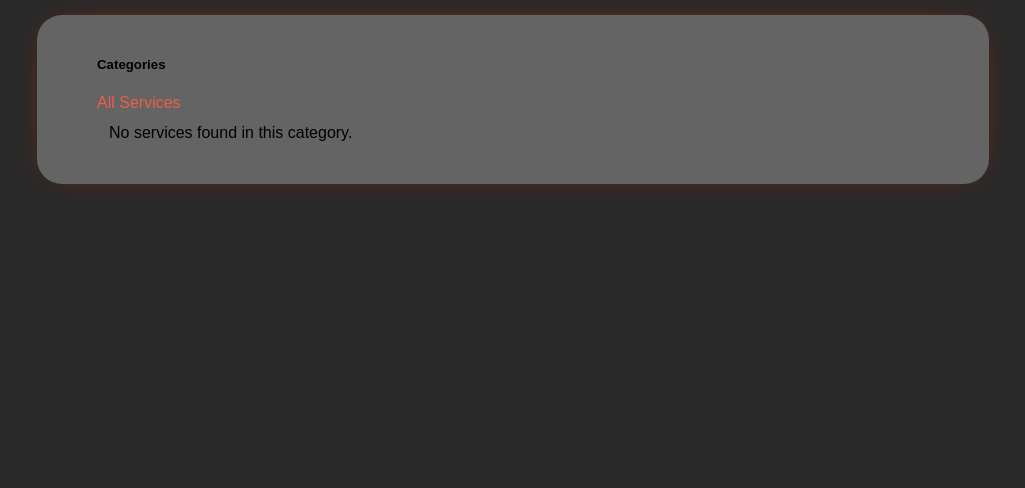
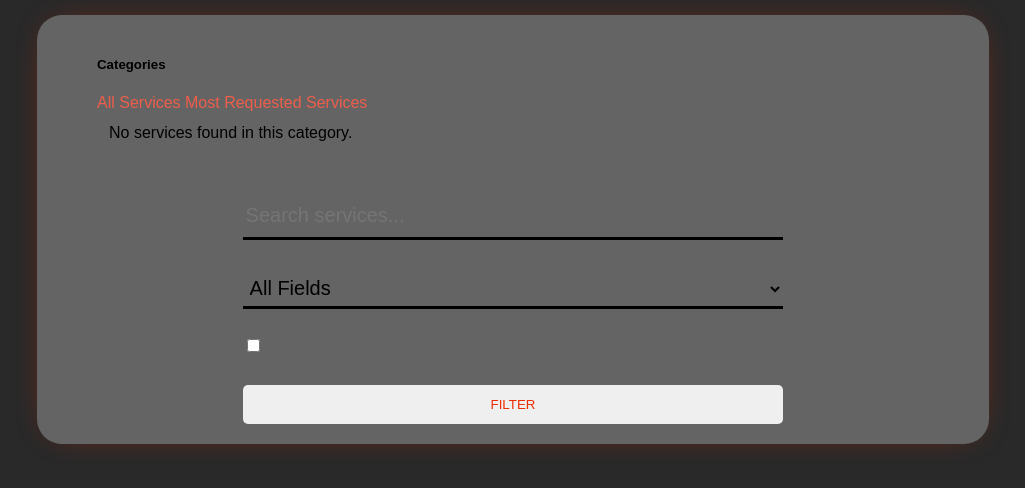
Before and after one commit to Wendy-Tabitha/netfix, a Django app: page /services/ in a window 1280 px wide. Shown: the part 61-549 px from the top of the page, without its empty margins (127-1152 px from the left). Run offline with Django 3.2, Linux system fonts and the light colour scheme; data that the repository does not hold is empty.

Commit message:
Add most requested services feature with filtering options and update related templates

```diff
--- a/services/templates/services/base.html
+++ b/services/templates/services/base.html
@@ -10,6 +10,9 @@
                     <div class="list-group">
                         <a href="{% url 'service_list' %}" class="list-group-item list-group-item-action {% if not category %}active{% endif %}">
                             All Services
+                        </a>
+                        <a href="{% url 'most_requested_services' %}" class="list-group-item list-group-item-action">
+                            Most Requested Services
                         </a>
                         {% for cat in categories %}
                         <a href="{% url 'service_list' %}?category={{ cat.id }}"
--- a/services/templates/services/service_list.html
+++ b/services/templates/services/service_list.html
@@ -13,6 +13,9 @@
                 <p class="card-text">{{ service.description|truncatewords:30 }}</p>
                 <p class="card-text"><strong>Price per hour:</strong> ${{ service.price_hour }}</p>
                 <p class="card-text"><small class="text-muted">Provider: {{ service.provider.username }}</small></p>
+                {% if most_requested %}
+                <p class="card-text"><small class="text-muted">Total Requests: {{ service.request_count }}</small></p>
+                {% endif %}
                 <a href="{% url 'service_detail' service.id %}" class="btn btn-primary">View Details</a>
             </div>
         </div>
@@ -53,4 +56,21 @@
     </ul>
 </nav>
 {% endif %}
+
+<div class="filters">
+    <form method="get" class="filter-form">
+        <input type="text" name="search" placeholder="Search services..." value="{{ search_query }}">
+        <select name="field">
+            <option value="">All Fields</option>
+            {% for field in fields %}
+                <option value="{{ field }}" {% if field_filter == field %}selected{% endif %}>{{ field }}</option>
+            {% endfor %}
+        </select>
+        <div class="checkbox-filter">
+            <input type="checkbox" name="most_requested" id="most_requested" {% if most_requested %}checked{% endif %}>
+            <label for="most_requested">Most Requested</label>
+        </div>
+        <button type="submit">Filter</button>
+    </form>
+</div>
 {% endblock %}
--- a/services/urls.py
+++ b/services/urls.py
@@ -11,4 +11,5 @@
     path('my-requests/', v.my_requests, name='my_requests'),
     path('company-requests/', v.company_requests, name='company_requests'),
     path('request/<int:request_id>/update/<str:new_status>/', v.update_request_status, name='update_request_status'),
+    path('most-requested/', v.most_requested_services, name='most_requested_services'),
 ]
--- a/services/views.py
+++ b/services/views.py
@@ -2,6 +2,7 @@
 from django.http import HttpResponseRedirect
 from django.contrib.auth.decorators import login_required
 from django.contrib import messages
+from django.db import models
 
 from users.models import Company, Customer, User
 
@@ -16,12 +17,18 @@
     # Get search parameters
     search_query = request.GET.get('search', '')
     field_filter = request.GET.get('field', '')
+    most_requested = request.GET.get('most_requested') == 'on'
 
     # Apply filters if provided
     if search_query:
         services = services.filter(name__icontains=search_query)
     if field_filter:
         services = services.filter(field=field_filter)
+    if most_requested:
+        # Annotate services with request count and order by it
+        services = services.annotate(
+            request_count=models.Count('requests')
+        ).order_by('-request_count')
 
     # Get unique fields for filter dropdown
     fields = Service.objects.values_list('field', flat=True).distinct()
@@ -30,7 +37,8 @@
         'services': services,
         'fields': fields,
         'search_query': search_query,
-        'field_filter': field_filter
+        'field_filter': field_filter,
+        'most_requested': most_requested
     })
 
 
@@ -140,17 +148,24 @@
     # Get search parameters
     search_query = request.GET.get('search', '')
     status_filter = request.GET.get('status', '')
+    most_requested = request.GET.get('most_requested') == 'on'
 
     # Apply filters if provided
     if search_query:
         service_requests = service_requests.filter(service__name__icontains=search_query)
     if status_filter:
         service_requests = service_requests.filter(status=status_filter)
+    if most_requested:
+        # Annotate services with request count and order by it
+        service_requests = service_requests.annotate(
+            request_count=models.Count('service__requests')
+        ).order_by('-request_count')
 
     return render(request, 'services/my_requests.html', {
         'service_requests': service_requests,
         'search_query': search_query,
         'status_filter': status_filter,
+        'most_requested': most_requested,
         'status_choices': ServiceRequest.STATUS_CHOICES
     })
 
@@ -226,6 +241,7 @@
     # Get search parameters
     search_query = request.GET.get('search', '')
     status_filter = request.GET.get('status', '')
+    most_requested = request.GET.get('most_requested') == 'on'
 
     # Apply filters if provided
     if search_query:
@@ -234,11 +250,17 @@
         )
     if status_filter:
         service_requests = service_requests.filter(status=status_filter)
+    if most_requested:
+        # Annotate services with request count and order by it
+        service_requests = service_requests.annotate(
+            request_count=models.Count('service__requests')
+        ).order_by('-request_count')
 
     return render(request, 'services/company_requests.html', {
         'service_requests': service_requests,
         'search_query': search_query,
         'status_filter': status_filter,
+        'most_requested': most_requested,
         'status_choices': ServiceRequest.STATUS_CHOICES
     })
 
@@ -259,3 +281,30 @@
         messages.error(request, "Service request not found.")
 
     return redirect('company_requests')
+
+
+def most_requested_services(request):
+    # Get all services annotated with request count and ordered by it
+    services = Service.objects.annotate(
+        request_count=models.Count('requests')
+    ).order_by('-request_count')
+
+    # Get search parameters
+    search_query = request.GET.get('search', '')
+    field_filter = request.GET.get('field', '')
+
+    # Apply filters if provided
+    if search_query:
+        services = services.filter(name__icontains=search_query)
+    if field_filter:
+        services = services.filter(field=field_filter)
+
+    # Get unique fields for filter dropdown
+    fields = Service.objects.values_list('field', flat=True).distinct()
+
+    return render(request, 'services/most_requested.html', {
+        'services': services,
+        'fields': fields,
+        'search_query': search_query,
+        'field_filter': field_filter
+    })
```
Also changed, not shown: services/templates/services/company_requests.html (+15 -11 lines), services/templates/services/most_requested.html (added, +55 -0 lines), services/templates/services/my_requests.html (+15 -11 lines).
